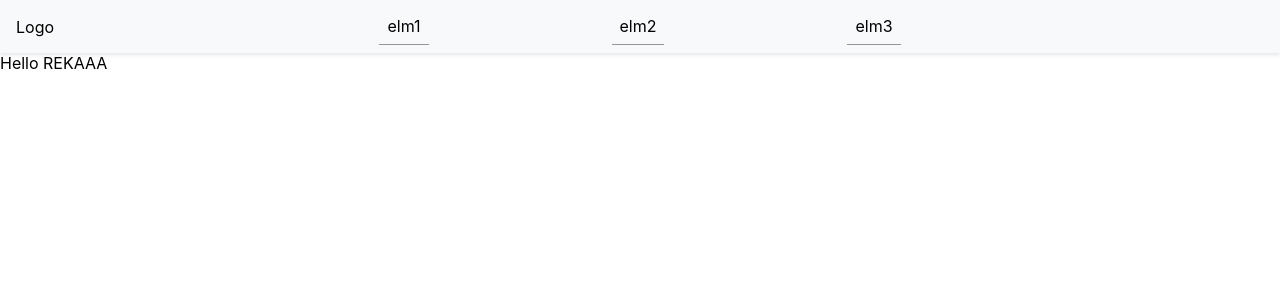
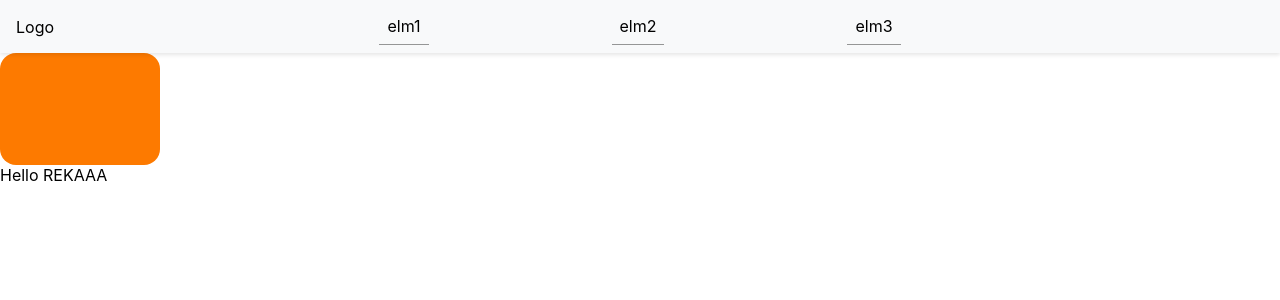
Before and after one commit to reka-it/frontend, a React (Create React App) app: page / in a window 1280 px wide. Shown: the top 300 px of the page. Built offline with nearby package versions, Linux system fonts and the light colour scheme.

Commit message:
Add reker and animations (WIP)

```diff
--- a/src/components/pages/Home.tsx
+++ b/src/components/pages/Home.tsx
@@ -1,10 +1,12 @@
 import React from 'react';
 import { Navbar } from '../navbar';
+import { ShrimpFishing } from '../shirmpFishing';
 
 export function App() {
   return (
     <div>
       <Navbar />
+      <ShrimpFishing />
       Hello REKAAA
     </div>
   );
--- /dev/null
+++ b/src/components/shirmpFishing/ShrimpFishing.css
@@ -0,0 +1,36 @@
+.wrapper {
+  justify-content: center;
+  align-items: center;
+  aspect-ratio: 1.6;
+  padding: 1rem;
+  background-color: #fd7a00;
+  border-radius: 1rem;
+
+  max-width: 10vw;
+}
+
+.shrimp {
+  position: fixed;
+  top: 0%;
+  outline: 1px solid red;
+  animation: sink 10s linear infinite;
+}
+
+.shrimp:hover {
+  transform: scale(1.1);
+}
+
+.shrimp-icon {
+  min-width: 10rem;
+  min-height: 10rem;
+}
+
+/* Shrimp sink animation */
+@keyframes sink {
+  0% {
+    transform: translateY(0);
+  }
+  100% {
+    transform: translateY(300vh);
+  }
+}
--- /dev/null
+++ b/src/components/shirmpFishing/ShrimpFishing.tsx
@@ -0,0 +1,70 @@
+import { useState } from "react";
+import './ShrimpFishing.css';
+
+type Shrimp = {
+  index: number;
+  offsetX: number;
+  offsetY: number;
+}
+
+export function ShrimpFishing() {
+  const [isFishing, setIsFishing] = useState(false);
+  const [shrimps, setShrimps] = useState<Shrimp[]>([]);
+
+  function toggleFishing() {
+    console.log('toggleFishing', !isFishing);
+
+    if (!isFishing) {
+      generateShrimp(5);
+    } else {
+      clearShrimp();
+    }
+  }
+
+  function generateShrimp(amount: number) {
+    setIsFishing(true);
+    setShrimps(Array.from({ length: amount }, (_, i) => ({
+      index: i,
+      offsetX: Math.random() * 70 + 15,
+      offsetY: Math.random() * -150 - 50,
+    })));
+  }
+
+  function clearShrimp() {
+    setIsFishing(false);
+    setShrimps([]);
+  }
+
+  function catchShrimp(index: number) {
+    const rest = shrimps.filter(shrimp => shrimp.index !== index)
+    if (rest.length === 0) {
+      clearShrimp();
+    } else {
+      setShrimps(rest);
+    }
+  }
+
+  return (
+    <div>
+      <div className="wrapper" onClick={e => toggleFishing()}>
+        <img className="icon" src="" alt="" />
+      </div>
+      {isFishing &&
+      <div className="fishing-area">
+        {shrimps.map(shrimp => (
+          <div
+            key={shrimp.index}
+            className="shrimp"
+            onClick={() => catchShrimp(shrimp.index)}
+            style={{
+              top: `${shrimp.offsetY}vh`,
+              left: `${shrimp.offsetX}vw`
+            }}
+          >
+            <img className="shrimp-icon" src="" alt="" />
+          </div>
+        ))}
+        </div>}
+    </div>
+  );
+}
--- /dev/null
+++ b/src/components/shirmpFishing/index.ts
@@ -0,0 +1 @@
+export { ShrimpFishing } from './ShrimpFishing';
```
